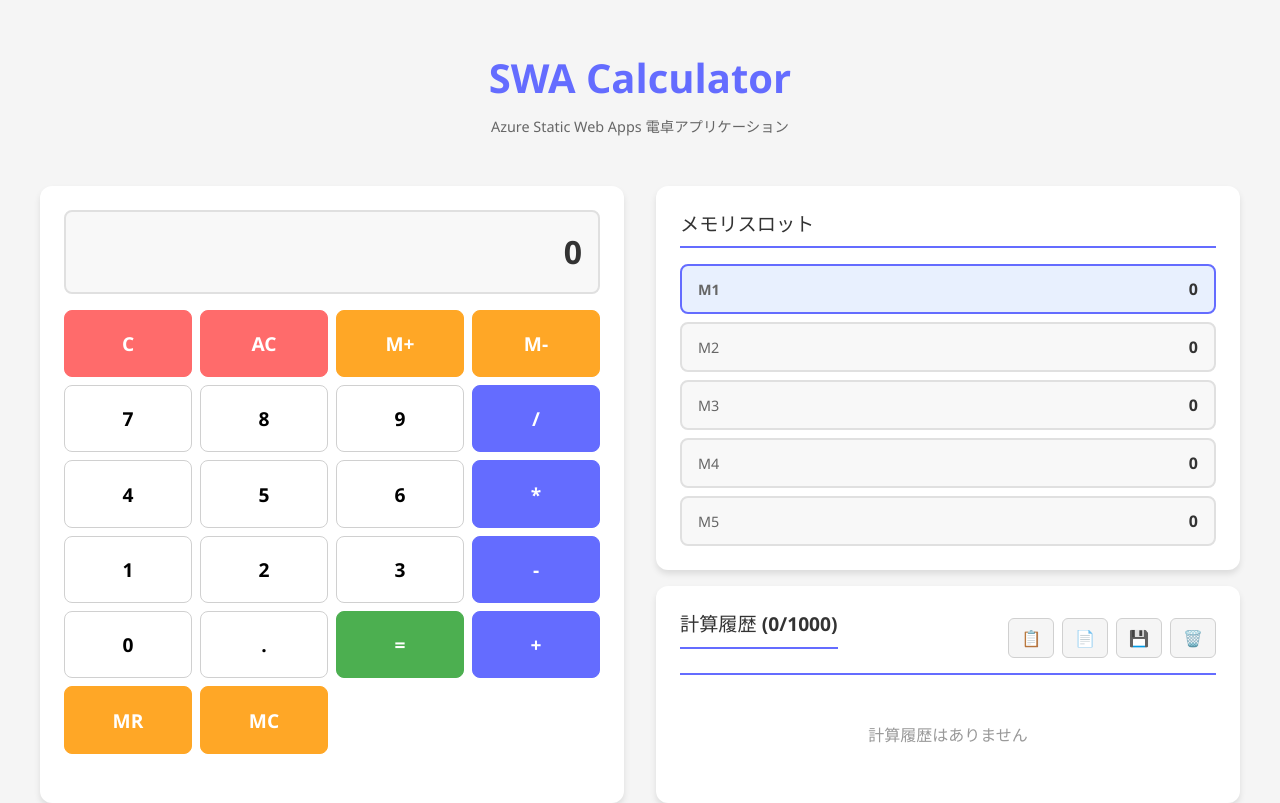
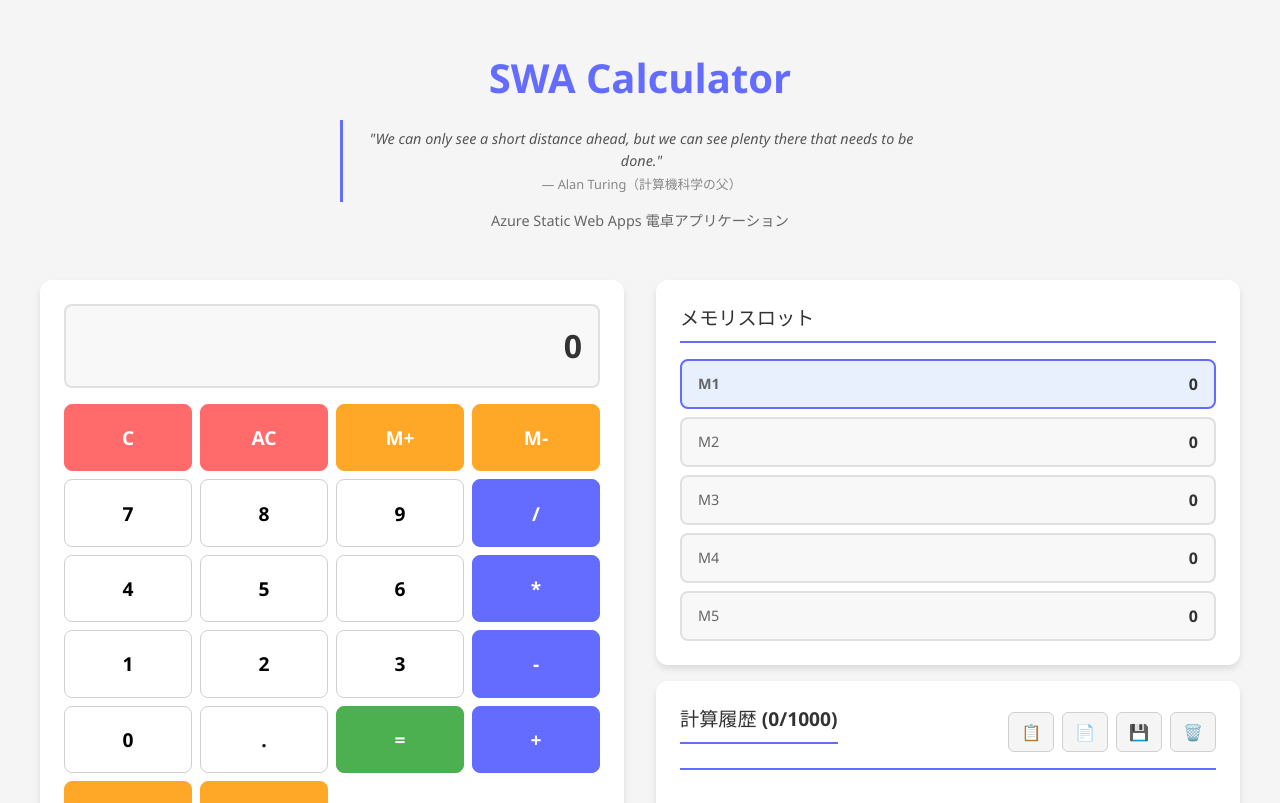
Before and after one commit to kfuruichi0920/swa-calcurator, a React (Vite) app: page / in a window 1280 px wide. Shown: the top 803 px of the page. Built offline with nearby package versions, Linux system fonts and the light colour scheme.

Commit message:
タイトルの下にアラン・チューリングの名言を追加
Co-authored-by: kfuruichi0920 <16742548+kfuruichi0920@users.noreply.github.com>

```diff
--- a/src/App.css
+++ b/src/App.css
@@ -19,6 +19,26 @@
 .subtitle {
   color: #666;
   font-size: 0.9rem;
+}
+
+.quote {
+  margin: 0.75rem auto 0.5rem;
+  max-width: 600px;
+  padding: 0.5rem 1rem;
+  border-left: 3px solid #646cff;
+  font-style: italic;
+  color: #555;
+}
+
+.quote p {
+  margin: 0 0 0.25rem;
+  font-size: 0.9rem;
+}
+
+.quote footer {
+  font-size: 0.8rem;
+  color: #888;
+  font-style: normal;
 }
 
 .calculator-container {
--- a/src/App.js
+++ b/src/App.js
@@ -161,6 +161,6 @@ function App() {
         var text = history.exportToText();
         navigator.clipboard.writeText(text);
     }, [history]);
-    return (_jsxs("div", { className: "app", children: [_jsxs("header", { className: "app-header", children: [_jsx("h1", { children: "SWA Calculator" }), _jsx("p", { className: "subtitle", children: "Azure Static Web Apps \u96FB\u5353\u30A2\u30D7\u30EA\u30B1\u30FC\u30B7\u30E7\u30F3" })] }), _jsxs("div", { className: "calculator-container", children: [_jsxs("div", { className: "main-calculator", children: [_jsx(Display, { value: display, expression: expression }), _jsx(ButtonGrid, { onButtonClick: handleButtonClick })] }), _jsxs("div", { className: "side-panels", children: [_jsx(MemoryPanel, { values: memoryValues, currentSlot: currentMemorySlot, onSlotChange: handleMemorySlotChange }), _jsx(HistoryPanel, { entries: historyEntries, onEntryClick: handleHistoryClick, onEntryDelete: handleHistoryDelete, onClear: handleHistoryClear, onExport: handleHistoryExport, onCopy: handleHistoryCopy })] })] }), _jsx("footer", { className: "app-footer", children: _jsx("p", { children: "\u30AD\u30FC\u30DC\u30FC\u30C9\u64CD\u4F5C: \u6570\u5B57(0-9), \u6F14\u7B97\u5B50(+,-,*,/), Enter(=), Esc(C), Ctrl+Shift+Del(AC)" }) })] }));
+    return (_jsxs("div", { className: "app", children: [_jsxs("header", { className: "app-header", children: [_jsx("h1", { children: "SWA Calculator" }), _jsxs("blockquote", { className: "quote", children: [_jsx("p", { children: "\"We can only see a short distance ahead, but we can see plenty there that needs to be done.\"" }), _jsx("footer", { children: "\u2014 Alan Turing\uFF08\u8A08\u7B97\u6A5F\u79D1\u5B66\u306E\u7236\uFF09" })] }), _jsx("p", { className: "subtitle", children: "Azure Static Web Apps \u96FB\u5353\u30A2\u30D7\u30EA\u30B1\u30FC\u30B7\u30E7\u30F3" })] }), _jsxs("div", { className: "calculator-container", children: [_jsxs("div", { className: "main-calculator", children: [_jsx(Display, { value: display, expression: expression }), _jsx(ButtonGrid, { onButtonClick: handleButtonClick })] }), _jsxs("div", { className: "side-panels", children: [_jsx(MemoryPanel, { values: memoryValues, currentSlot: currentMemorySlot, onSlotChange: handleMemorySlotChange }), _jsx(HistoryPanel, { entries: historyEntries, onEntryClick: handleHistoryClick, onEntryDelete: handleHistoryDelete, onClear: handleHistoryClear, onExport: handleHistoryExport, onCopy: handleHistoryCopy })] })] }), _jsx("footer", { className: "app-footer", children: _jsx("p", { children: "\u30AD\u30FC\u30DC\u30FC\u30C9\u64CD\u4F5C: \u6570\u5B57(0-9), \u6F14\u7B97\u5B50(+,-,*,/), Enter(=), Esc(C), Ctrl+Shift+Del(AC)" }) })] }));
 }
 export default App;
--- a/src/App.tsx
+++ b/src/App.tsx
@@ -167,6 +167,10 @@ function App() {
     <div className="app">
       <header className="app-header">
         <h1>SWA Calculator</h1>
+        <blockquote className="quote">
+          <p>"We can only see a short distance ahead, but we can see plenty there that needs to be done."</p>
+          <footer>— Alan Turing（計算機科学の父）</footer>
+        </blockquote>
         <p className="subtitle">Azure Static Web Apps 電卓アプリケーション</p>
       </header>
 
```
Also changed, not shown: 1 other file (tests, documents, lock files or other folders).
